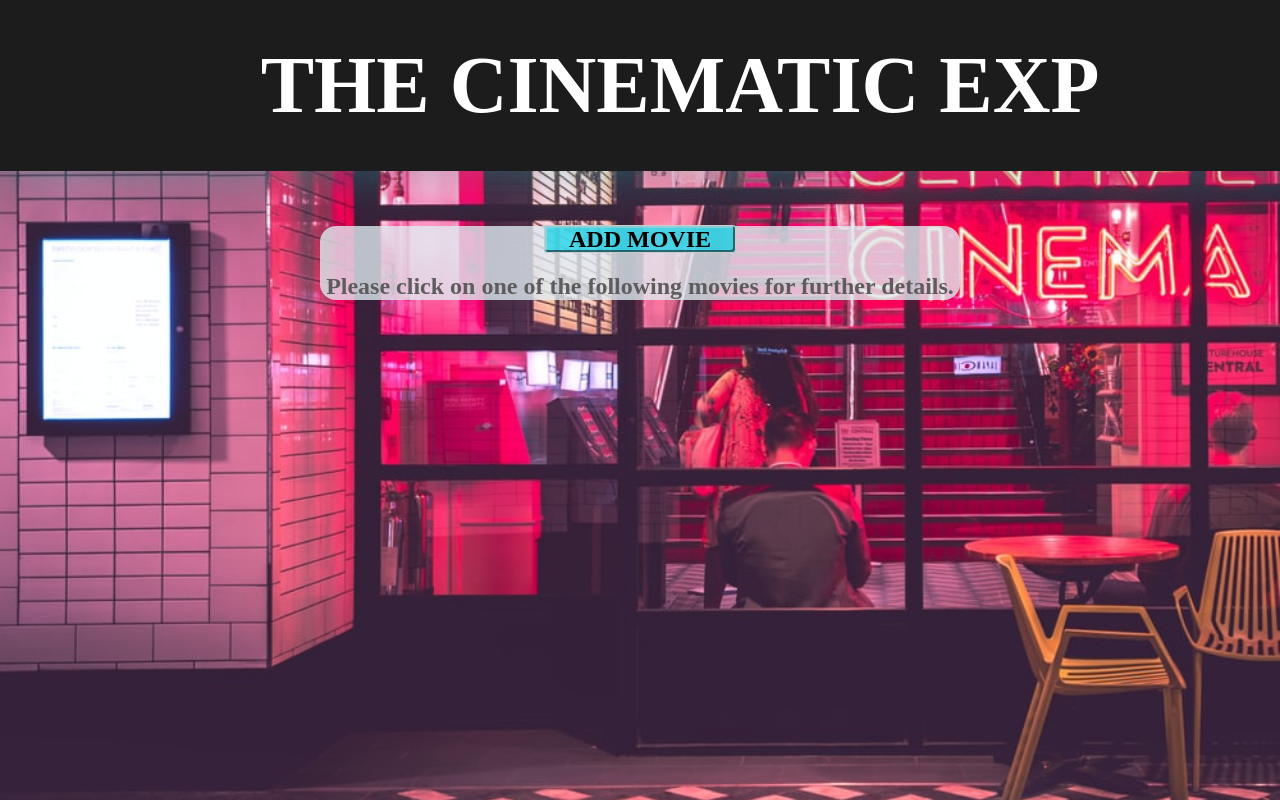
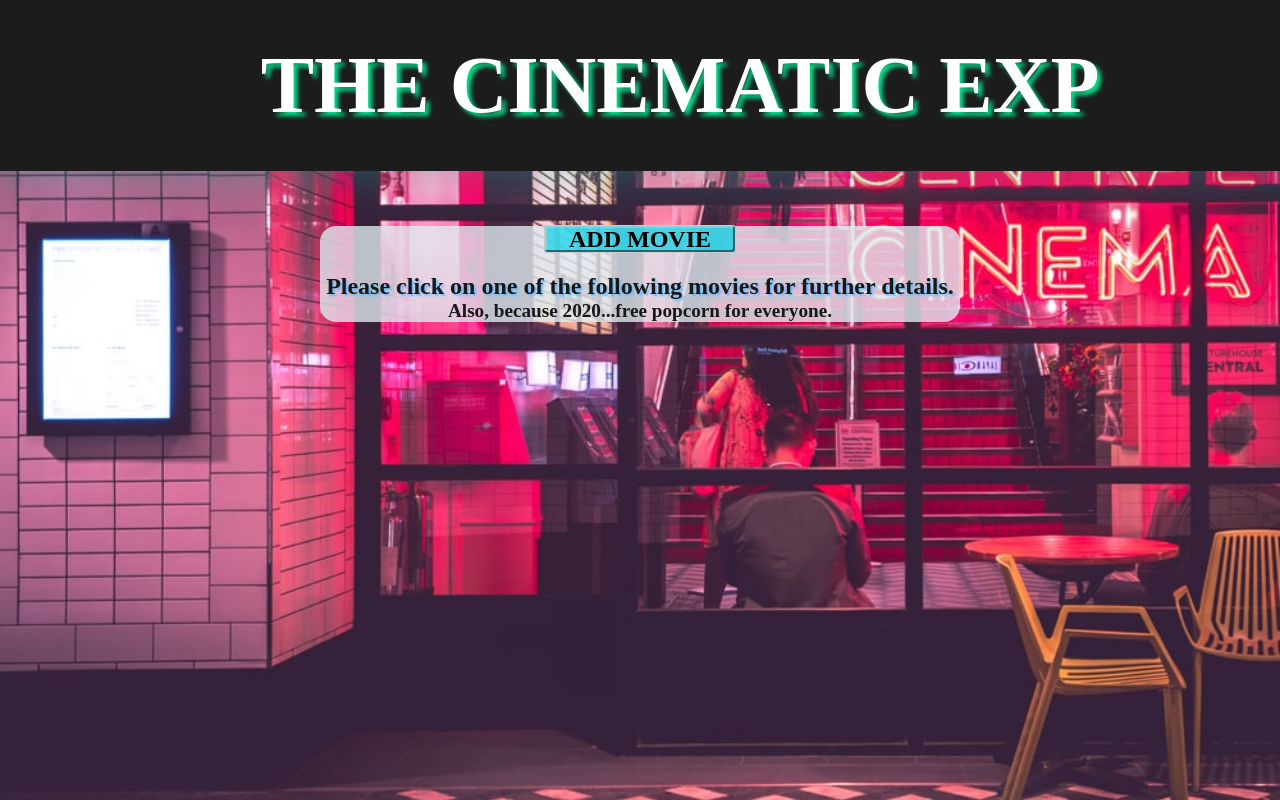
Before and after one commit to yyerthao/movie-sagas, a React app: page / in a window 1280 px wide. Built offline with nearby package versions, Linux system fonts and the light colour scheme; no server answers; a web font is replaced by a local one.

Commit message:
Moved screenshot photos to new folder, update landing page with instructions for user

```diff
--- a/src/components/App/App.css
+++ b/src/components/App/App.css
@@ -66,11 +66,13 @@ a{
 img{
   border-radius: 0.5rem;
   border: solid rgba(255, 255, 255, 0.05);
-  box-shadow: 7px 7px 7px rgba(155, 3, 250, 0.399);
+  box-shadow: 10px 10px 10px rgba(15, 18, 116, 0.776);
   border-radius: 1rem;
   size: 20rem;
   height: 15rem;
   cursor: pointer;
+  margin-left: 0.3rem;
+  margin-right: 0.3rem;
 }
 
 .h1-header {
@@ -84,15 +86,12 @@ img{
   display: block;
   position: fixed;
   width: 100%;
+  text-shadow: 4px 4px 4px rgba(4, 238, 148, 0.927);
 }
 
 
 h3{
   font-size: 2rem;
-}
-
-span{
-  text-align: right;
 }
 
 p{
--- a/src/components/Home/Home.css
+++ b/src/components/Home/Home.css
@@ -16,5 +16,20 @@ p{
 }
 
 .instruction-text{
-    color: rgb(94, 93, 93);
+    color: rgb(24, 24, 24);
+    text-shadow: 2px 2px 2px rgb(105, 190, 255);
+
 }
+
+.h2-margin{
+    /* padding-bottom: 3rem;
+    margin-top: 3rem; */
+    margin-top: 0;
+    color: rgb(24, 24, 24);
+    font-size: 1.2rem;
+    /* text-shadow: 2px 2px 2px rgb(243, 255, 105); */
+}
+
+h2{
+    margin-bottom: 0;
+}
--- a/src/components/Home/Home.jsx
+++ b/src/components/Home/Home.jsx
@@ -23,6 +23,7 @@ class Home extends Component {
         return (
             <>
                 <h2 className="instruction-text">Please click on one of the following movies for further details.</h2>
+                <h2 className="instruction-text, h2-margin">Also, because 2020...free popcorn for everyone.</h2>
                 {/* Mapping out our movies reducer, which has all of our
                 pre-set movies from our database */}
                 {movies.map ((movie, i) => {
```
Also changed, not shown: README.md, Screenshots/AddMovieView.png (renamed from AddMovieView.png), Screenshots/DetailsView.png (renamed from DetailsView.png), Screenshots/landingpage.png (renamed from landingpage.png).
